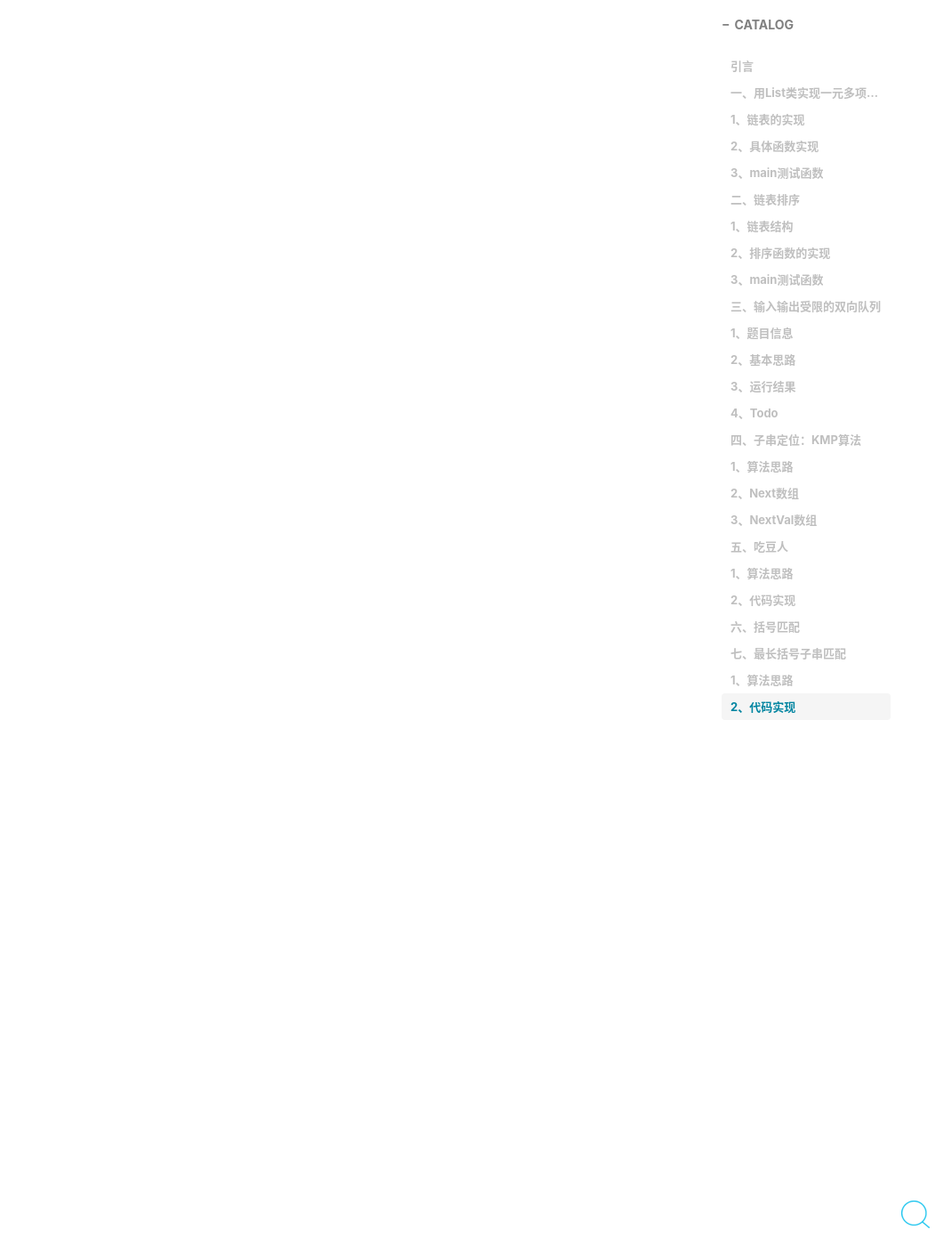
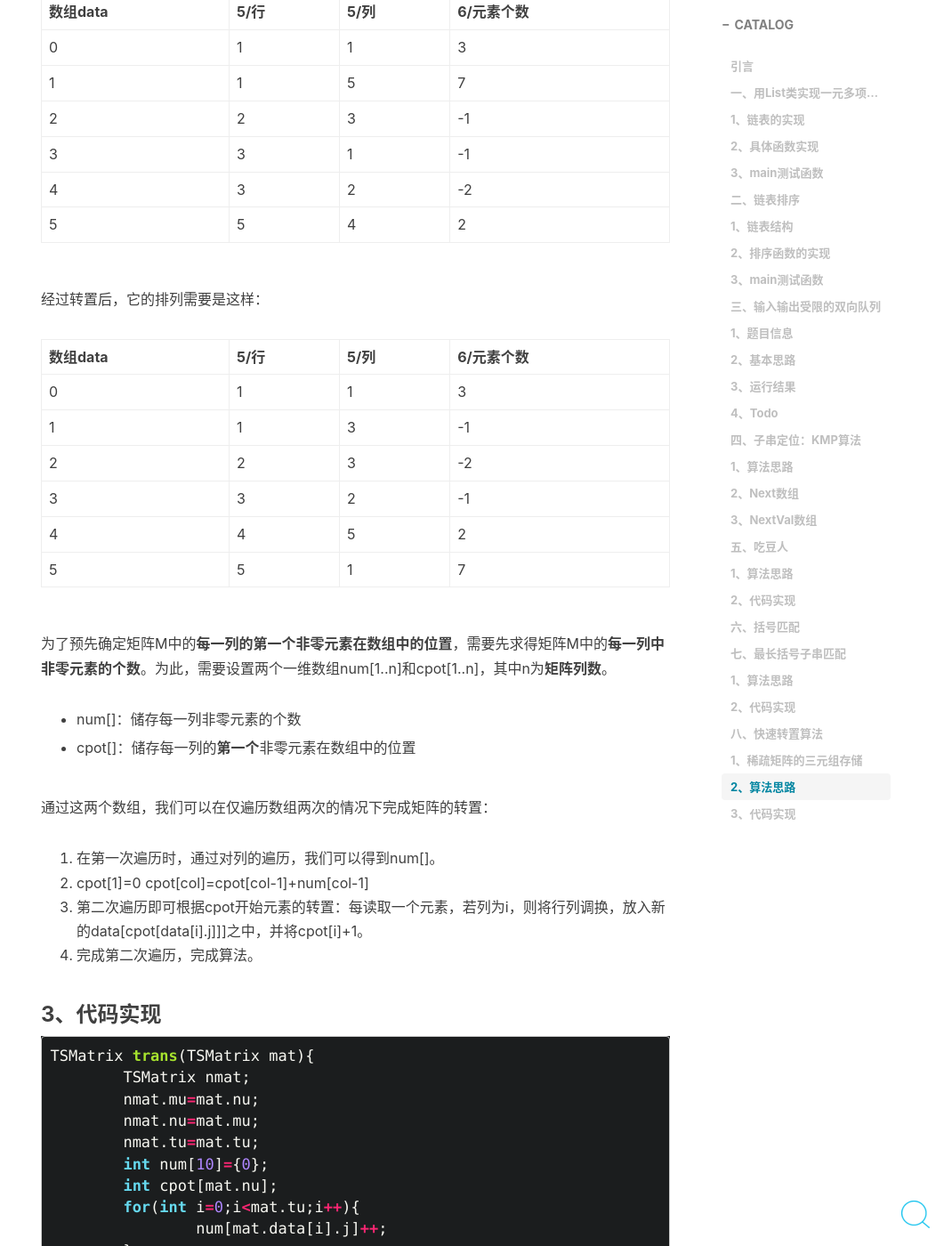
Before and after one commit to 437436999/437436999-coder.github.io, a Jekyll site: the page built from _posts/2019-09-19-杂七杂八的练习.md, in a window 1280 px wide and 1400 px high, scrolled down 24811 px. Shown: the whole window at 89% size, without its empty margins (219-1280 px from the left). Built offline with Jekyll 4.4.1, drawn with Linux system fonts in a browser that asks for light colours; nearby versions of some CDN libraries; formulas are drawn with MathJax 3; comment, search, counter and statistics services are not loaded; some of the changed text lies outside the part shown.

Commit message:
Update 2019-09-19-杂七杂八的练习.md

````diff
--- a/_posts/2019-09-19-杂七杂八的练习.md
+++ b/_posts/2019-09-19-杂七杂八的练习.md
@@ -177,7 +177,7 @@
 ```
 
 
-### 3、`main`测试函数
+### 3、main测试函数
 
 main函数利用`srand((int)time(NULL)); `与`rand()%int`生成随机数进行测试，注意包含头文件`#include<windows.h>`、`#include<time.h>`。
 
@@ -289,7 +289,7 @@
 }
 ```
 
-### 3、`main`测试函数
+### 3、main测试函数
 
 ```cpp
 int main(){
@@ -583,6 +583,8 @@
 
 ——2019-10-07
 
+***
+
 ## 五、吃豆人
 
 有N个级别互不相同的吃豆人在一条街道的不同位置上向左或向右移动，两个吃豆人碰面时级别高的能够吃掉级别低的，吃豆人移动的速度相同，求问足够长时间过后能够存活多少个吃豆人。
@@ -655,6 +657,8 @@
 
 ——2019-10-07
 
+***
+
 ## 六、括号匹配
 
 给定一个字符串，确认该字符串中的括号是否合法，如果合法输出True，不合法输出False。
@@ -738,6 +742,10 @@
 
 这道题写出来主要是为了下一道题服务。
 
+——2019-10-09
+
+***
+
 ## 七、最长括号子串匹配
 
 给定一个只包含小括号的字符串，求出其中最长的有效的括号的子串的长度。
@@ -756,8 +764,152 @@
 
 ### 1、算法思路
 
+这种有效括号的题目很容易想到使用栈stack来处理，但是这题的难点是需要找到一个明晰的思路，不然很容易逻辑混乱。解决思路为使用一个变量start来记录最初有效字串的起始下标，这里比较值得注意的是**栈中保存的不是括号字符而是括号的位置的值**，这样做的目的是为了后面计算长度：
 
+思路如下：
 
+1. 需有一个变量start记录有效括号子串的起始下标，max_len表示最长有效括号子串长度，初始值均为0
+
+2. 遍历给字符串中的所有字符
+1.需有一个变量start记录有效括号子串的起始下标，max_len表示最长有效括号子串长度，初始值均为0
+
+2.遍历给字符串中的所有字符
+```
+    2.1若当前字符s[index]为左括号'('，将当前字符下标index入栈（下标稍后有其他用处），处理下一字符
+    2.2若当前字符s[index]为右括号')'，判断当前栈是否为空
+
+        2.2.1若栈为空，则start = index + 1，处理下一字符（当前字符右括号下标不入栈）
+        2.2.2若栈不为空，则出栈（由于仅左括号入栈，则出栈元素对应的字符一定为左括号，可与当前字符右括号配对），判断栈是否为空
+
+            2.2.2.1若栈为空，则max_len= max(max_len, index-start+1)
+            2.2.2.2若栈不为空，则max_len= max(max_len, index-栈顶元素值)
+```
 ### 2、代码实现
 
+``` cpp
+#include<iostream>
+#include<string>
+#include <stack>
+using namespace std;
+
+int Max(int a,int b){
+	return a>b?a:b;
+}
+
+int main(){
+    string str;
+    cin>>str;
+    int count=str.size(),max=0,start=0;
+    stack<int> num;
+    for(int i=0;i<count;i++){
+        if(str[i]=='(')
+            num.push(i);
+        else {
+            if(num.empty()){
+                start=i+1;
+            }
+            else {
+                num.pop();
+                if(num.empty()){
+                	max=Max(max,i-start+1);
+                }
+                else max=Max(max,num.top()-start);
+            }
+        }
+    }
+    cout<<max;
+}
+```
+——2019-10-12
+
 ***
+
+## 八、快速转置算法
+
+### 1、稀疏矩阵的三元组存储
+
+矩阵本身的数据：行、列、元素个数
+
+矩阵元素的数据：行序号、列序号、元素值
+
+```cpp
+struct{
+  int I,j;
+  elementtype e;
+} Triple;	//矩阵元素
+
+struct{
+	Triple data[Max+1];
+  int mu,nu,tu;
+} TSMatrix; //矩阵
+```
+
+而由于稀疏矩阵的数据排列是行对齐的（根据行的顺序排列），所以如果进行转置，需要重新对数据进行排列，快速转置则是在尽可能少次数地遍历矩阵的情况下完成转置。
+
+### 2、算法思路
+
+首先我们给出一个$5\times5$的稀疏矩阵：
+
+数组data |5/行|5/列|6/元素个数
+-|-|-|-
+0|1 |1| 3
+1|1| 5| 7
+2 |2| 3 |-1
+3 |3 |1 |-1
+4 |3| 2 |-2
+5 |5 |4 |2
+
+经过转置后，它的排列需要是这样：
+
+数组data |5/行|5/列|6/元素个数
+-|-|-|-
+0|1| 1| 3
+1| 1 |3| -1
+2 |2 |3 |-2
+3 |3 |2 |-1
+4 |4 |5 |2
+5 |5| 1 |7
+
+为了预先确定矩阵M中的**每一列的第一个非零元素在数组中的位置**，需要先求得矩阵M中的**每一列中非零元素的个数**。为此，需要设置两个一维数组num[1..n]和cpot[1..n]，其中n为**矩阵列数**。
+
+- num[]：储存每一列非零元素的个数
+
+- cpot[]：储存每一列的**第一个**非零元素在数组中的位置
+
+通过这两个数组，我们可以在仅遍历数组两次的情况下完成矩阵的转置：
+
+1. 在第一次遍历时，通过对列的遍历，我们可以得到num[]。
+2. cpot[1]=0
+   cpot[col]=cpot[col-1]+num[col-1]
+3. 第二次遍历即可根据cpot开始元素的转置：每读取一个元素，若列为i，则将行列调换，放入新的data[cpot[data[i].j]]]之中，并将cpot[i]+1。
+4. 完成第二次遍历，完成算法。
+
+### 3、代码实现
+
+```cpp
+TSMatrix trans(TSMatrix mat){
+	TSMatrix nmat;
+	nmat.mu=mat.nu;
+	nmat.nu=mat.mu;
+	nmat.tu=mat.tu;
+	int num[10]={0};
+	int cpot[mat.nu];
+	for(int i=0;i<mat.tu;i++){
+		num[mat.data[i].j]++;
+	}
+	cpot[0]=0;
+	for(int i=1;i<mat.nu;i++){
+		cpot[i]=cpot[i-1]+num[i-1];
+	}
+	for(int i=0;i<mat.tu;i++){
+		nmat.data[cpot[mat.data[i].j]].I=mat.data[i].j;
+		nmat.data[cpot[mat.data[i].j]].j=mat.data[i].I;
+		nmat.data[cpot[mat.data[i].j]].e=mat.data[i].e;
+		cpot[mat.data[i].j]++;
+	}
+	return nmat;
+}
+```
+——2019-10-12
+
+***
````
Also changed, not shown: other parts of _posts/2019-09-19-杂七杂八的练习.md (+1 -1 lines).
